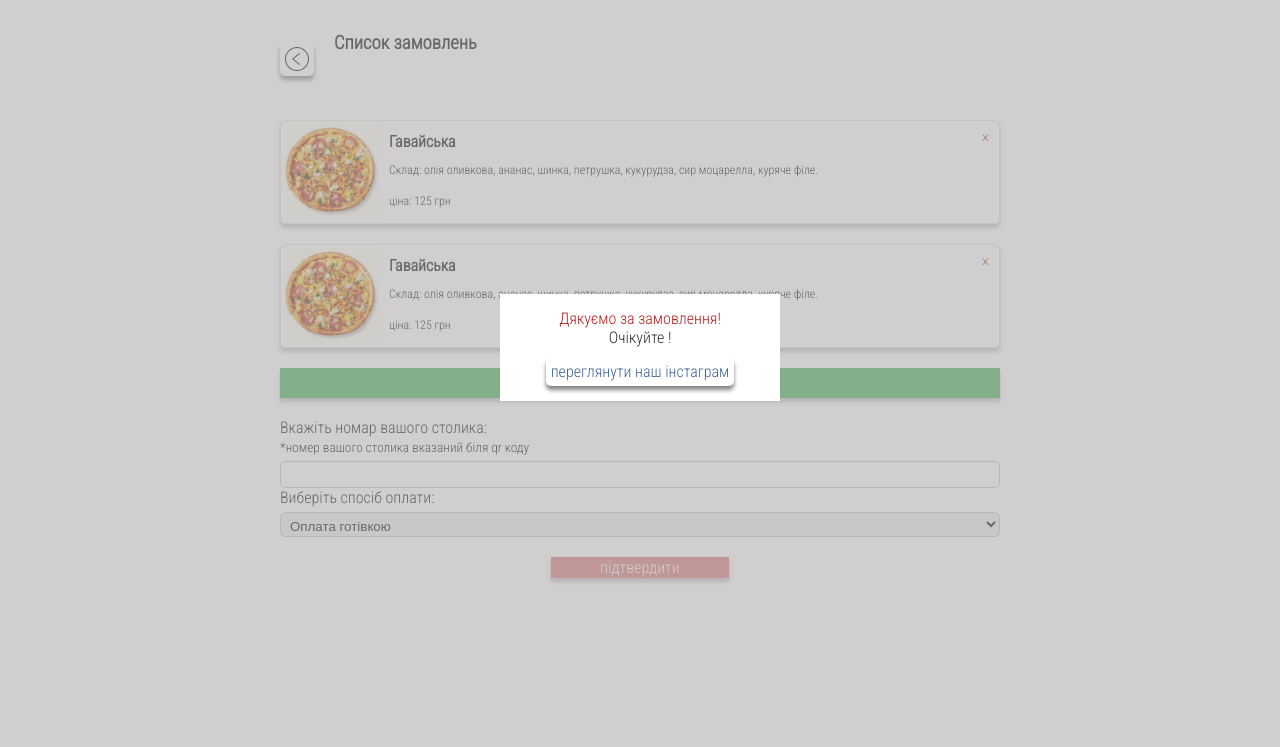
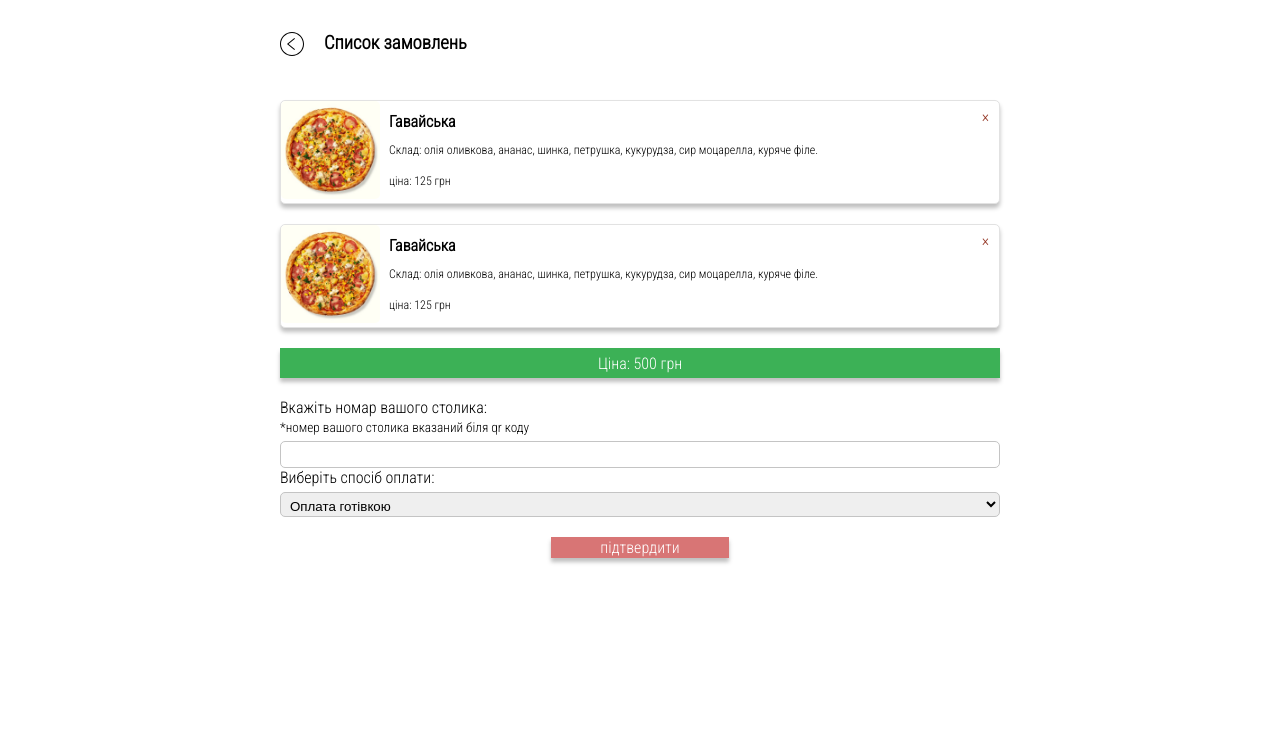
Before and after one commit to Alex1120001/test-menu, a plain HTML site: page basket.html in a window 1280 px wide. Shown: the part 53-800 px from the top of the page. Drawn offline with Linux system fonts and the light colour scheme.

Commit message:
Add files via upload

```diff
--- a/basket.html
+++ b/basket.html
@@ -78,7 +78,7 @@
         <div class="content">
             <span id="thank">Дякуємо за замовлення!</span>
             <span id="er">Очікуйте !</span>
-            <span id="back"><a href="#">переглянути наш інстаграм</a></span>
+            <span id="fone"><a href="#">переглянути наш інстаграм</a></span>
         </div>
     </div>
     <script src="./script/js.js"></script>
--- a/css/modal.css
+++ b/css/modal.css
@@ -1,6 +1,7 @@
 #modal-window{
-    position: absolute;
-    width: 100%;
+    position: fixed;
+    overflow: hidden;
+    width: 0%;
     height: 100%;
     z-index: 99;
     top: 0;
@@ -28,7 +29,7 @@ span a{
     text-decoration: none;
     color: rgb(65, 101, 148);
 }
-#back{
+#fone{
     margin-top: 10px;
     background-color: #fff;
     padding: 5px;
--- a/script/js.js
+++ b/script/js.js
@@ -2,5 +2,5 @@ let btn = document.getElementById('btn-form');
 let win = document.getElementById('modal-window');
 
 btn.onclick = function(){
-
+    win.style.width = '100%';
 }
```
